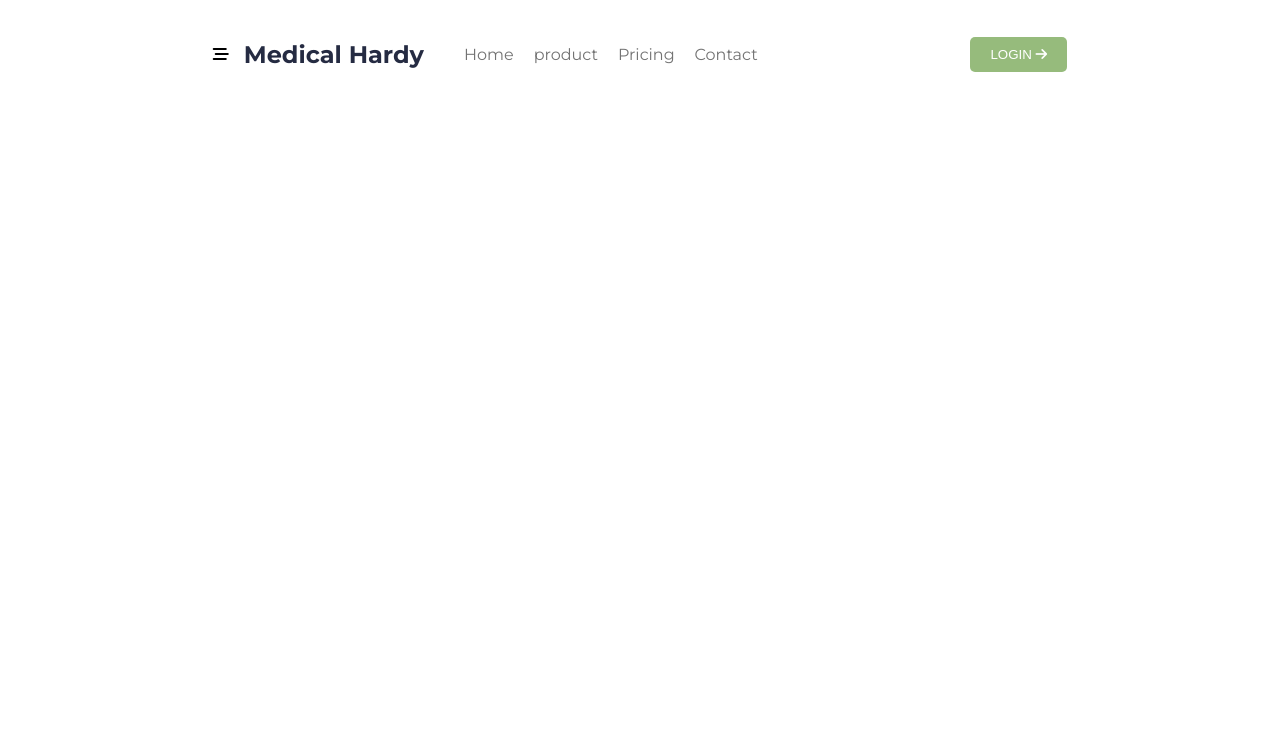
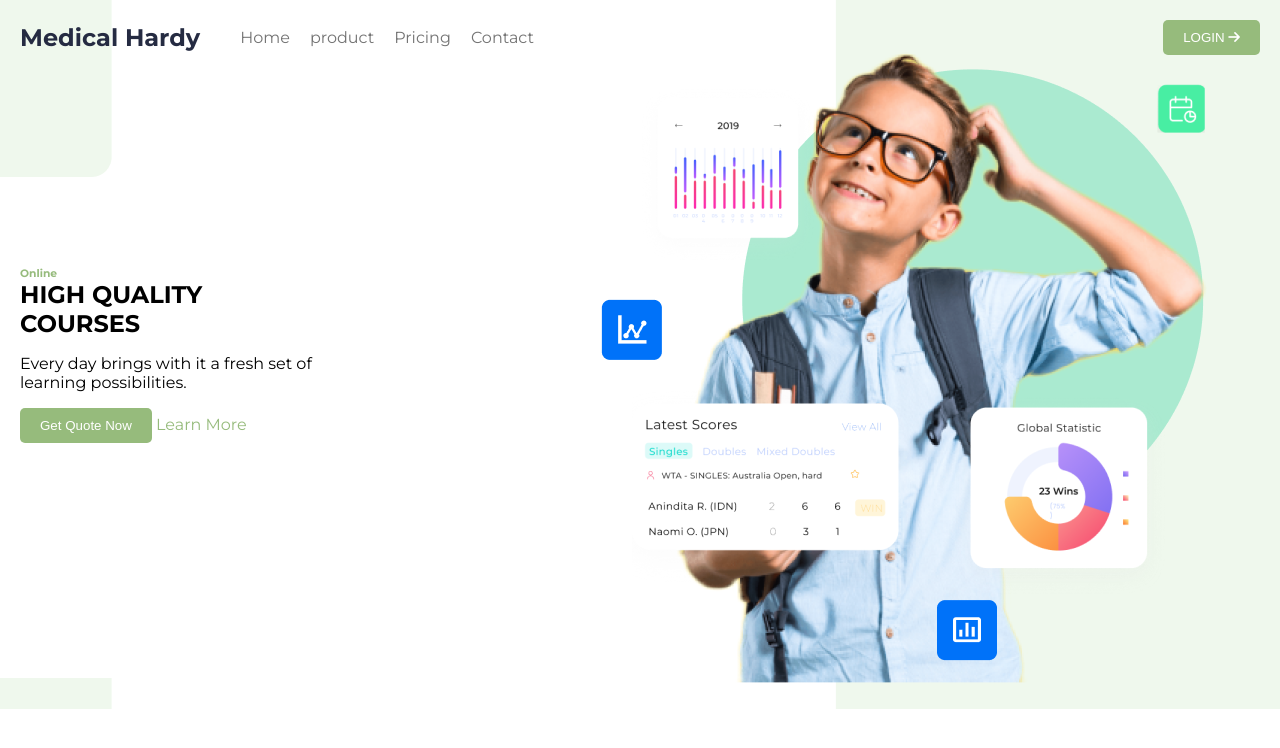
Before and after one commit to SamratDebugger/schoolVic, a plain HTML site: page index.html in a window 1280 px wide. Drawn offline with Linux system fonts and the light colour scheme.

Commit message:
hero running

```diff
--- a/index.html
+++ b/index.html
@@ -13,11 +13,14 @@
 
 <body>
     <!-- Navigation Bar -->
-    <section>
+    <header>
 
-        <nav class="navbar max-width mx-auto">
+        <nav class="navbar max-width mx-auto default-padding">
+
             <div class="menuLeft">
-                <i class=" ham fa-solid fa-bars-staggered"></i>
+                <button class="ham">
+                    <i class=" fa-solid fa-bars-staggered"></i>
+                </button>
                 <h2>Medical Hardy</h2>
 
                 <ul>
@@ -33,7 +36,23 @@
             </div>
         </nav>
 
+    </header>
+    <section class="hero max-width mx-auto default-padding">
+
+        <div class="heroLeft">
+            <h6>Online</h6>
+            <h1>HIGH QUALITY COURSES </h1>
+            <p>Every day brings with it a fresh set of learning possibilities.</p>
+            <button>Get Quote Now</button>
+            <a href="#">Learn More</a>
+        </div>
+        <div>
+            <img src="./assets/img/boy.png" alt="">
+        </div>
+
     </section>
+
+
 </body>
 
 </html>
--- a/style.css
+++ b/style.css
@@ -9,6 +9,16 @@ body {
     font-family: "Montserrat", sans-serif;
 }
 
+h1,
+h2,
+h3,
+h4,
+h5,
+h6,
+ul {
+    margin: 0;
+}
+
 .max-width {
     max-width: 1440px;
 
@@ -17,6 +27,10 @@ body {
 .mx-auto {
     margin-left: auto;
     margin-right: auto;
+}
+
+.default-padding {
+    padding: 20px;
 }
 
 /* CSS Variables */
@@ -30,11 +44,18 @@ body {
 
 
 /* Navigation Bar */
+header {
+    position: absolute;
+    top: 0;
+    width: 100%;
+}
+
 .navbar {
     display: flex;
     align-items: center;
-    justify-content: space-evenly;
-    padding: 20px;
+    justify-content: space-between;
+
+
 
 }
 
@@ -46,6 +67,8 @@ body {
 .ham {
     margin-right: 15px;
     display: none;
+    border: none;
+    background: none;
 }
 
 .menuLeft h2 {
@@ -75,6 +98,40 @@ body {
     color: var(--light-text-color);
     background-color: var(--primary-color);
 
+}
+
+/* hero section */
+.hero {
+    display: flex;
+    justify-content: space-between;
+    align-items: center;
+    background-image: url(./assets/img/boy-background.png);
+}
+
+.heroLeft h6 {
+    color: var(--primary-color);
+}
+
+.heroLeft h1 {
+    max-width: 250px;
+}
+
+.heroLeft p {
+    max-width: 300px;
+}
+
+.heroLeft button {
+    border: none;
+    padding: 10px 20px;
+    color: var(--light-text-color);
+    background-color: var(--primary-color);
+    border-radius: 5px;
+}
+
+.heroLeft a {
+    text-decoration: none;
+    color: var(--primary-color);
+    border: var(--primary-color);
 }
 
 /* Responsive Design */
```
Also changed, not shown: assets/img/boy-background.png (added), assets/img/boy.png (added).
